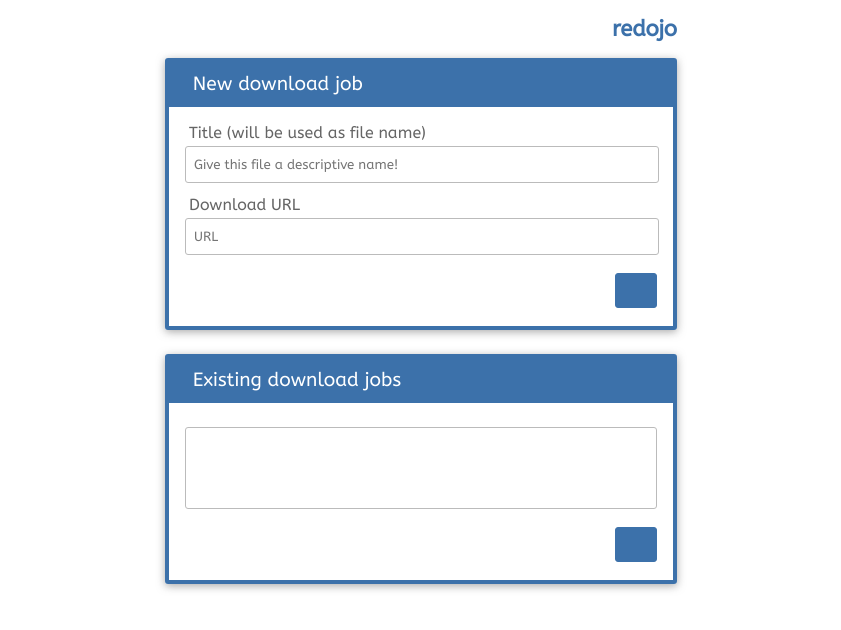
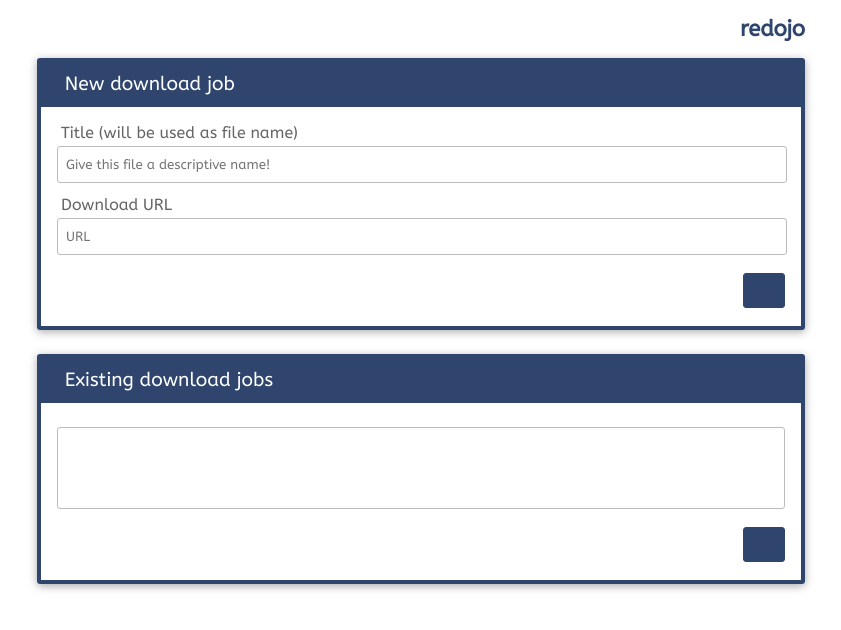
Before and after one commit to bkis/redojo, a PHP site: page / in a window 1280 px wide. Shown: the top 630 px of the page, without its empty margins (219-1060 px from the left). Run offline with PHP 8.4, Linux system fonts and the light colour scheme; lists and menus that the app fills with data are empty.

Commit message:
some improvements in the web page

```diff
--- a/server/index.php
+++ b/server/index.php
@@ -131,10 +131,10 @@
                         Existing download jobs
                     </div>
                 <form action="index.php" method="post">
-                    <select name="job" size="5">
+                    <select name="job" size="5" required>
 						<?php
 							foreach ($jobs as $id => $job) {
-								echo '<option value="' . $id . '">' . $job['dl_name'] . ' (' . $job['dl_url'] . ')</option>';
+								echo '<option value="' . $id . '" title="' . $job['dl_url'] . '">' . $job['dl_name'] . ' (' . $job['dl_url'] . ')</option>';
 							}
 						?>
                     </select>
--- a/server/style.css
+++ b/server/style.css
@@ -2,7 +2,7 @@
 /* ==== CUSTOM PROPERTIES ==== */
 
 :root {
-    --main-color: #3c71aa;
+    --main-color: #2f456e;
     --font-color-dark: #656565;
     --font-color-light: #fff;
     --common-border-radius: 3px;
@@ -28,7 +28,7 @@ body {
 
 #container {
     margin: 0 auto;
-    width: 512px;
+    width: 768px;
     max-width: 100%;
     text-align: center;
     padding: 0;
```
